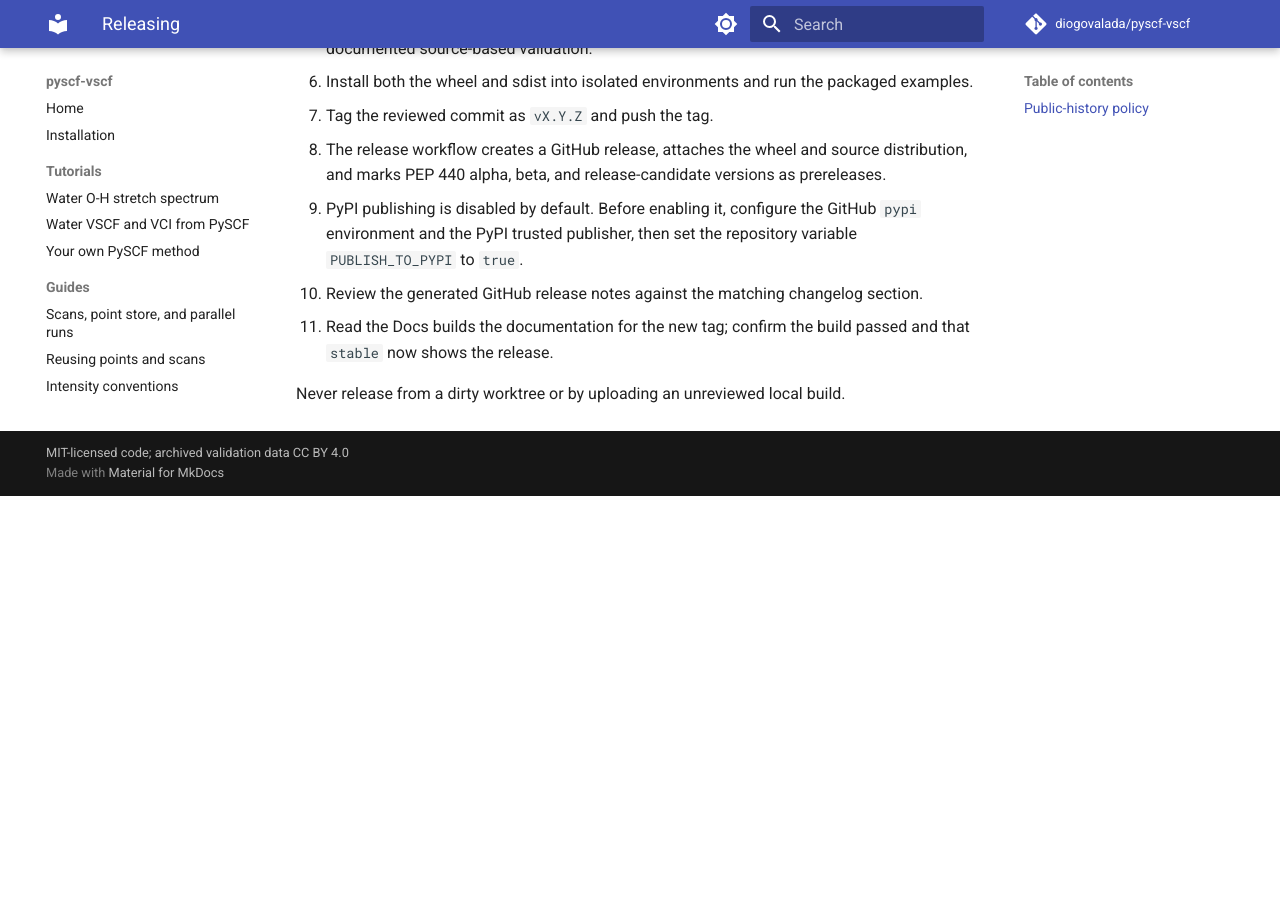
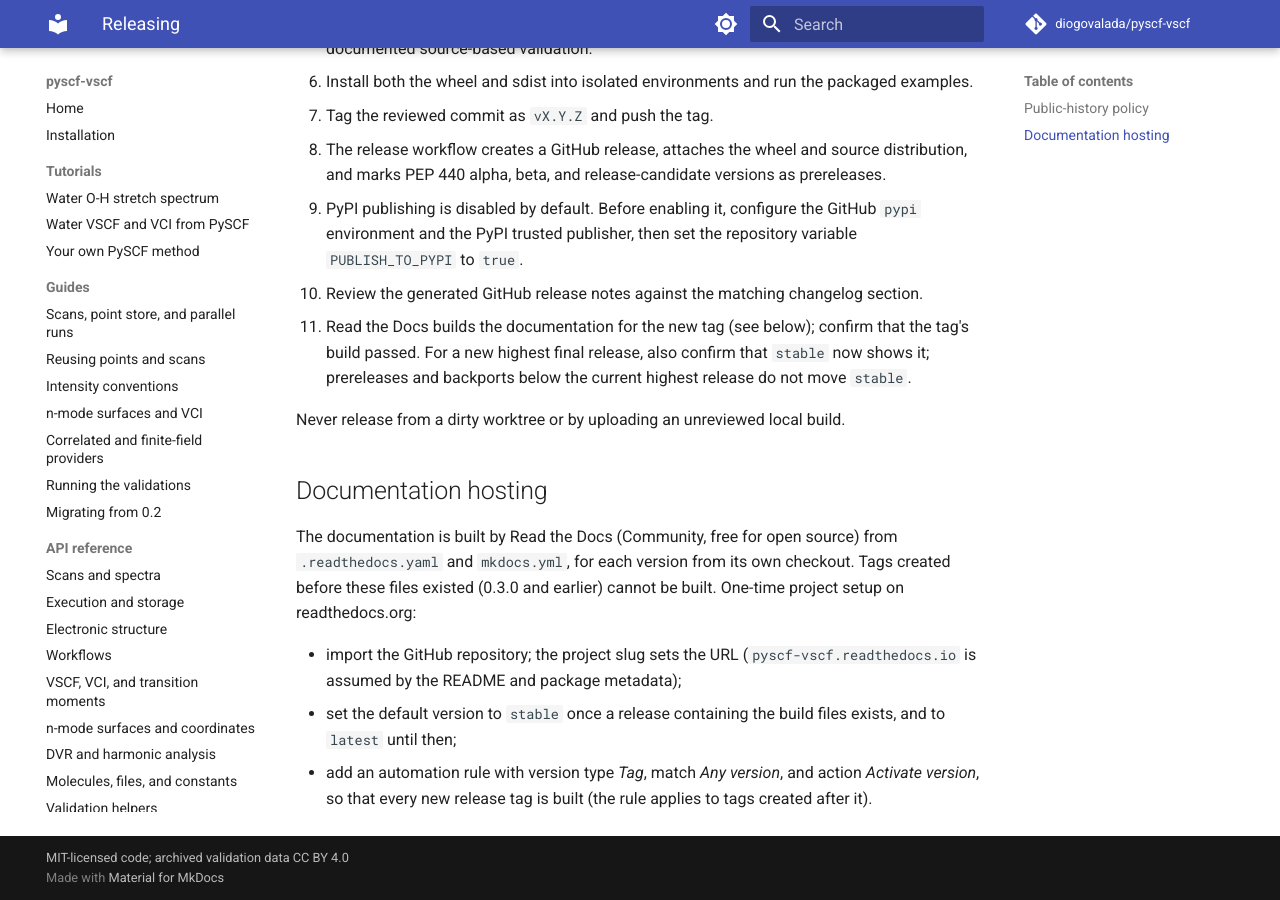
Before and after one commit to diogovalada/pyscf-vscf, an MkDocs documentation site: the page built from docs/releasing.md, in a window 1280 px wide and 900 px high, scrolled down 729 px. Built offline with MkDocs 1.6.1 and Material for MkDocs 9.7.7, drawn with Linux system fonts in a browser that asks for light colours; comment, search, counter and statistics services are not loaded; before the commit the page ends 1225 px from its top, so only the background shows below that.

Commit message:
Document Read the Docs versioning and setup
Earlier tags cannot be built, so documentation starts with the first release
that contains the build files; the release checklist checks each tag's build
and expects stable to move only for a new highest final release; the one-time
project setup (default version, tag automation rule) is written down.

```diff
--- a/docs/releasing.md
+++ b/docs/releasing.md
@@ -37,7 +37,24 @@ committed.
    repository variable `PUBLISH_TO_PYPI` to `true`.
 10. Review the generated GitHub release notes against the matching changelog
    section.
-11. Read the Docs builds the documentation for the new tag; confirm the build
-   passed and that `stable` now shows the release.
+11. Read the Docs builds the documentation for the new tag (see below);
+   confirm that the tag's build passed. For a new highest final release, also
+   confirm that `stable` now shows it; prereleases and backports below the
+   current highest release do not move `stable`.
 
 Never release from a dirty worktree or by uploading an unreviewed local build.
+
+## Documentation hosting
+
+The documentation is built by Read the Docs (Community, free for open source)
+from `.readthedocs.yaml` and `mkdocs.yml`, for each version from its own
+checkout. Tags created before these files existed (0.3.0 and earlier) cannot
+be built. One-time project setup on readthedocs.org:
+
+- import the GitHub repository; the project slug sets the URL
+  (`pyscf-vscf.readthedocs.io` is assumed by the README and package metadata);
+- set the default version to `stable` once a release containing the build
+  files exists, and to `latest` until then;
+- add an automation rule with version type *Tag*, match *Any version*, and
+  action *Activate version*, so that every new release tag is built (the
+  rule applies to tags created after it).
```
Also changed, not shown: CHANGELOG.md (+3 -1 lines).
